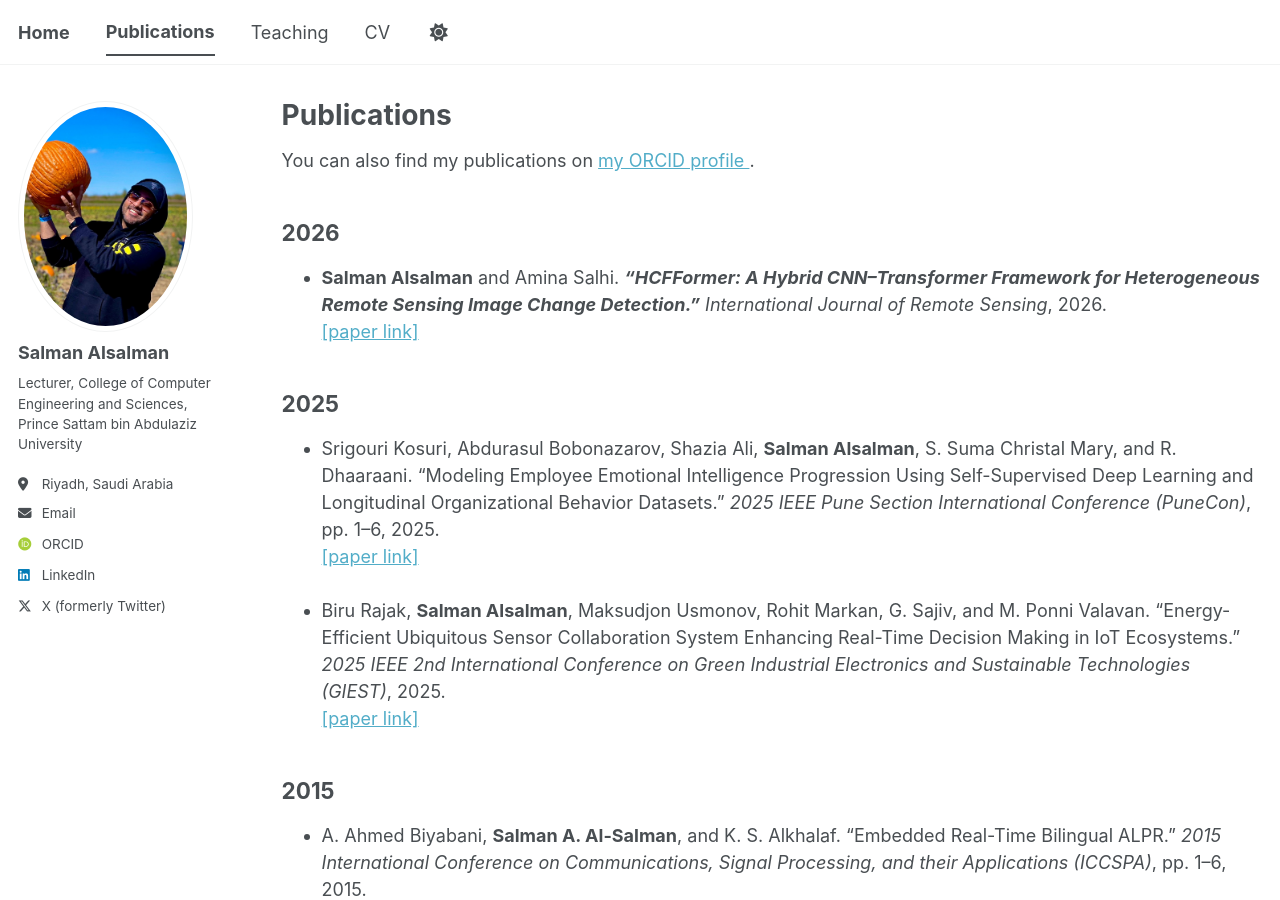
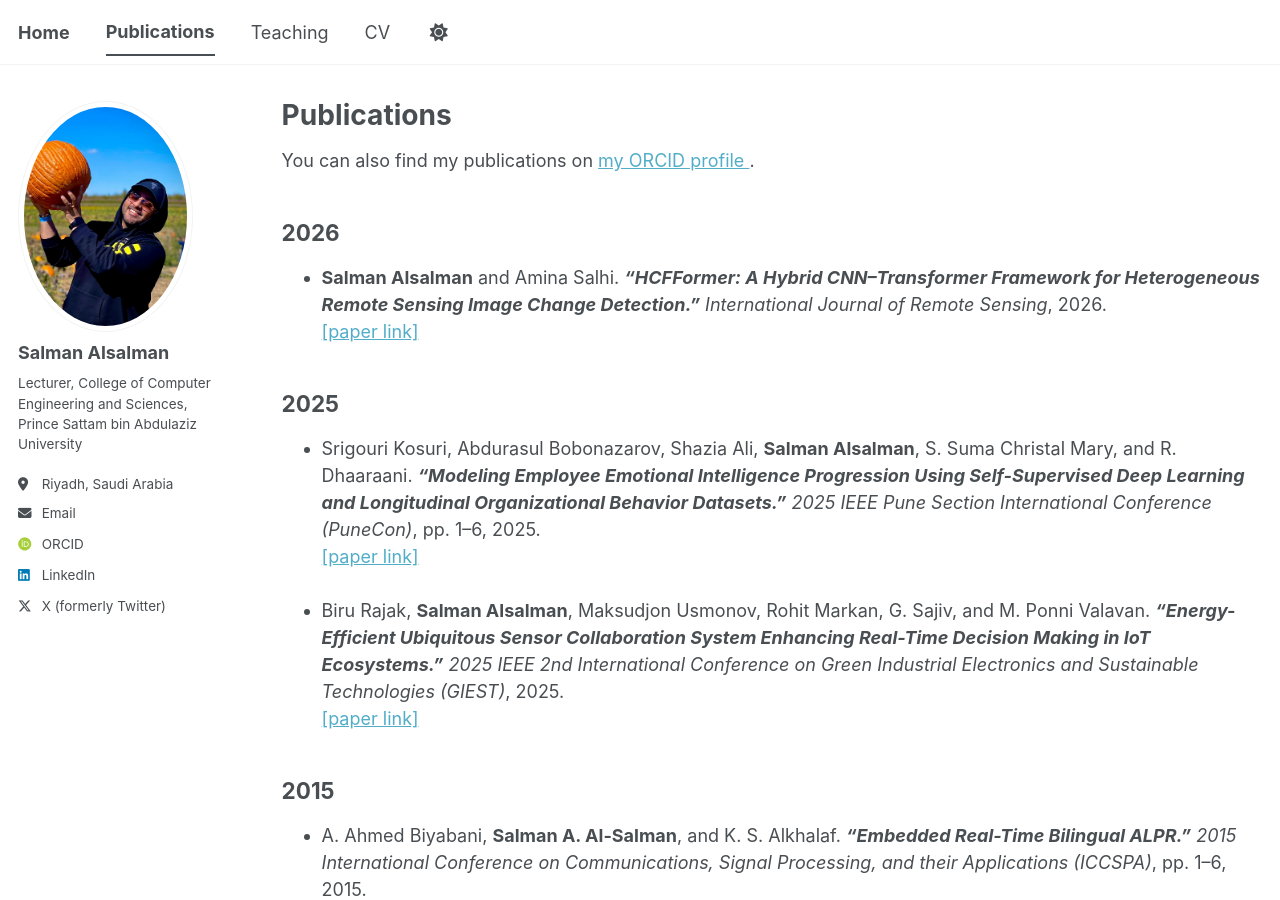
Before and after one commit to x1xSAS/x1xSAS.github.io, a Jekyll site: the page built from _pages/publications.html, in a window 1280 px wide and 900 px high. Built offline with Jekyll 4.4.1, drawn with Linux system fonts in a browser that asks for light colours; some web fonts are replaced; a script bundle is joined from its source files by our own code; library files that are not in the unit come from our copies.

```diff
--- a/_pages/publications.html
+++ b/_pages/publications.html
@@ -37,9 +37,9 @@ my ORCID profile
   <li style="margin-bottom: 1.5em;">
     Srigouri Kosuri, Abdurasul Bobonazarov, Shazia Ali,
     <strong>Salman Alsalman</strong>, S. Suma Christal Mary, and R. Dhaaraani.
-    “Modeling Employee Emotional Intelligence Progression Using
+    <i><b>“Modeling Employee Emotional Intelligence Progression Using
     Self-Supervised Deep Learning and Longitudinal Organizational Behavior
-    Datasets.”
+    Datasets.”</b></i>
     <em>2025 IEEE Pune Section International Conference (PuneCon)</em>,
     pp. 1–6, 2025.
      <br>
@@ -51,8 +51,8 @@ my ORCID profile
   <li>
     Biru Rajak, <strong>Salman Alsalman</strong>, Maksudjon Usmonov,
     Rohit Markan, G. Sajiv, and M. Ponni Valavan.
-    “Energy-Efficient Ubiquitous Sensor Collaboration System Enhancing
-    Real-Time Decision Making in IoT Ecosystems.”
+    <i><b>“Energy-Efficient Ubiquitous Sensor Collaboration System Enhancing
+    Real-Time Decision Making in IoT Ecosystems.”</b></i>
     <em>2025 IEEE 2nd International Conference on Green Industrial
     Electronics and Sustainable Technologies (GIEST)</em>, 2025.
      <br>
@@ -68,7 +68,7 @@ my ORCID profile
   <li>
     A. Ahmed Biyabani, <strong>Salman A. Al-Salman</strong>, and
     K. S. Alkhalaf.
-    “Embedded Real-Time Bilingual ALPR.”
+    <i><b>“Embedded Real-Time Bilingual ALPR.”</b></i>
     <em>2015 International Conference on Communications, Signal Processing,
     and their Applications (ICCSPA)</em>, pp. 1–6, 2015.
      <br>
```
